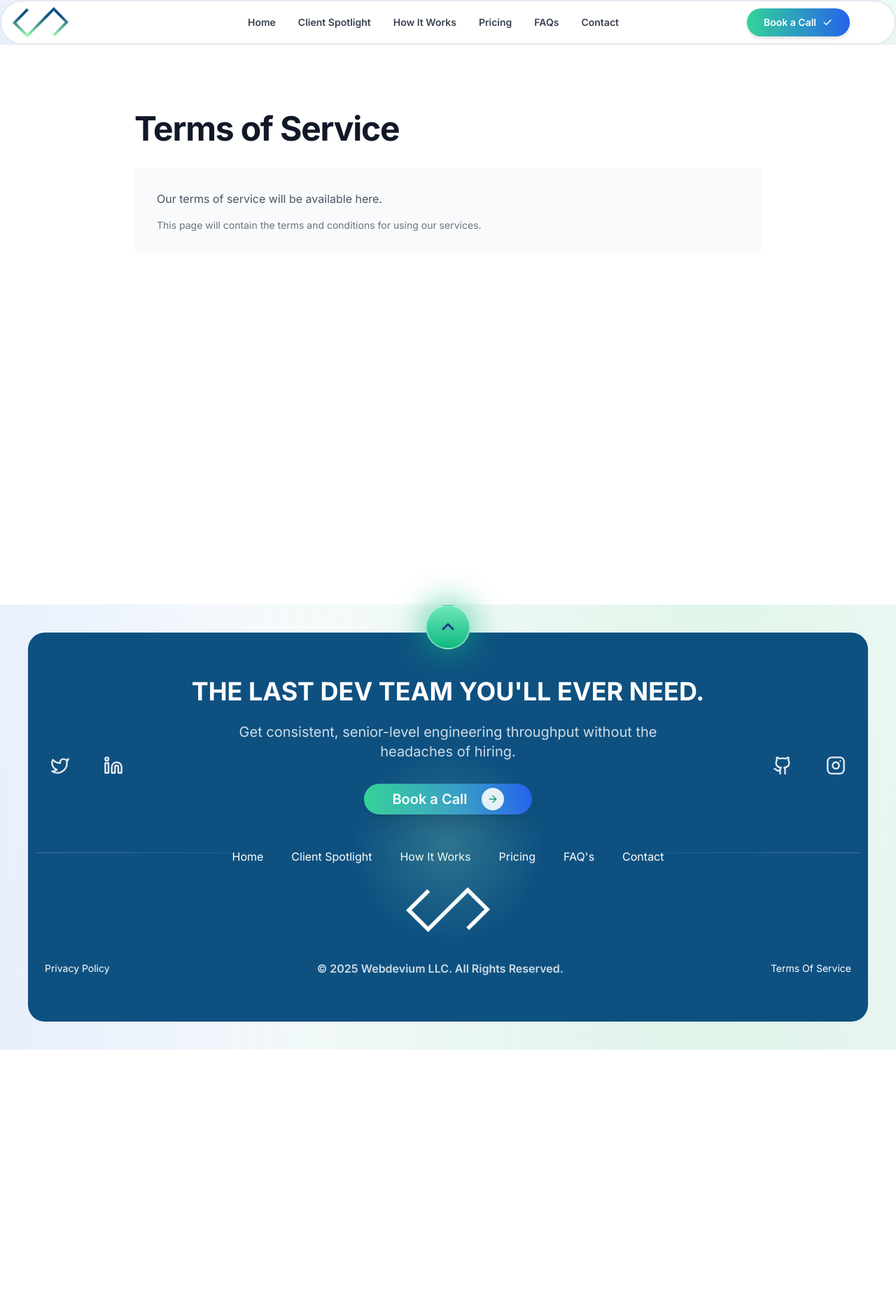
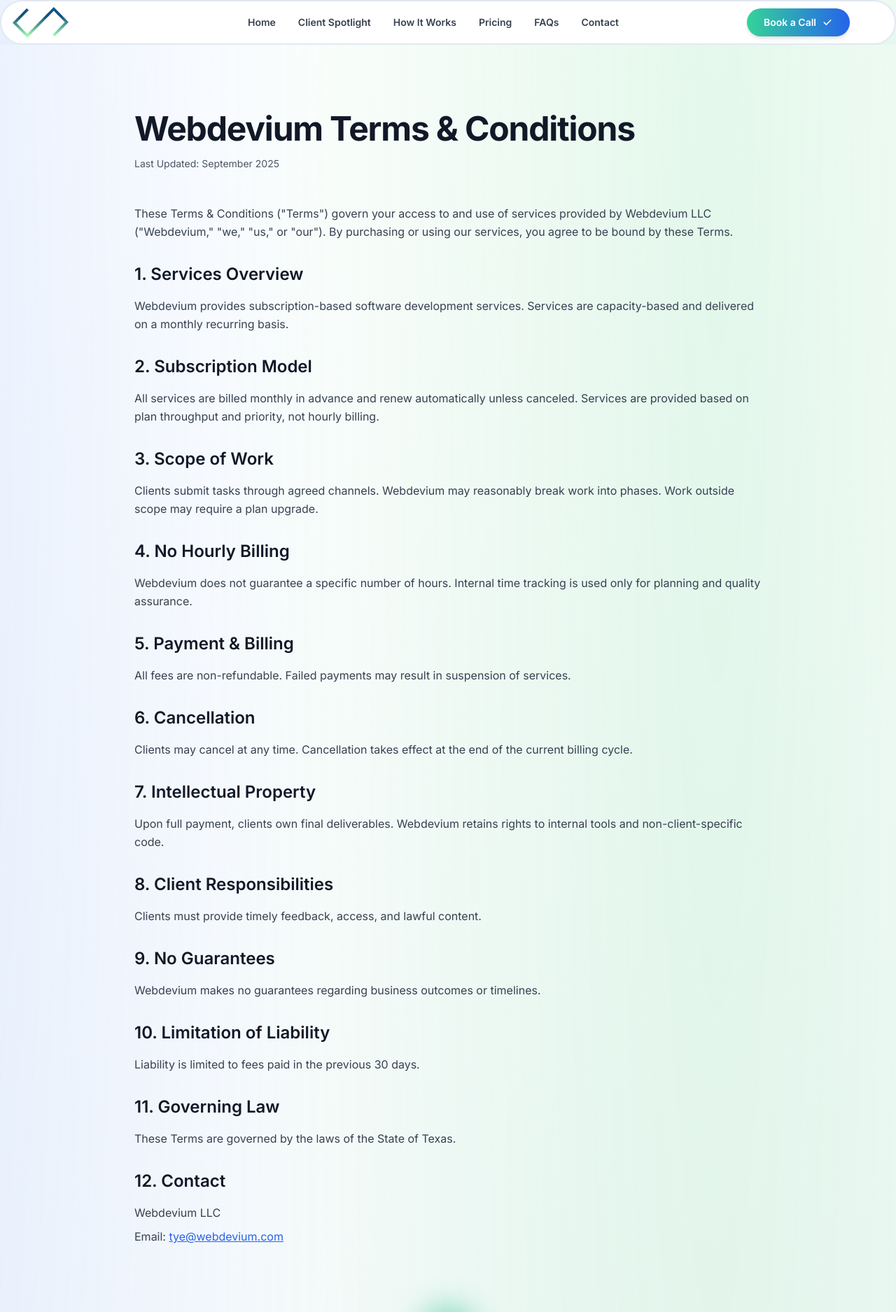
Before and after one commit to JamesWebDevium1/Webdevium-marketing, a Next.js app: page /terms in a window 1280 px wide. Shown: the top 1875 px of the page at 70% size. Before the commit the page ends 1500 px from the top, so only its background shows below. Built offline with nearby package versions, Linux system fonts and the light colour scheme; no server answers.

Commit message:
add Terms of Service Page

```diff
--- a/app/(marketing)/terms/page.tsx
+++ b/app/(marketing)/terms/page.tsx
@@ -1,26 +1,148 @@
+import type { Metadata } from 'next';
+
+export const metadata: Metadata = {
+  title: 'Terms & Conditions',
+  description: 'Terms and conditions for using Webdevium subscription-based software development services.',
+};
+
 export default function TermsPage() {
   return (
-    <div className="min-h-screen bg-white">
-      <div className="py-24 bg-white">
+    <div className="py-24">
         <div className="container mx-auto px-4">
           <div className="max-w-4xl mx-auto">
-            <h1 className="text-4xl font-bold tracking-tight text-gray-900 sm:text-5xl mb-8">
-              Terms of Service
+            <h1 className="text-4xl font-bold tracking-tight text-gray-900 sm:text-5xl mb-4">
+              Webdevium Terms & Conditions
             </h1>
+            <p className="text-gray-600 mb-12 text-sm">
+              Last Updated: September 2025
+            </p>
 
             <div className="prose prose-lg max-w-none">
-              <div className="bg-gray-50 rounded-lg p-8">
-                <p className="text-gray-600 mb-4">
-                  Our terms of service will be available here.
+              <div className="space-y-8">
+                <p className="text-gray-700 leading-relaxed">
+                  These Terms & Conditions (&quot;Terms&quot;) govern your access to and use of services provided by Webdevium LLC (&quot;Webdevium,&quot; &quot;we,&quot; &quot;us,&quot; or &quot;our&quot;). By purchasing or using our services, you agree to be bound by these Terms.
                 </p>
-                <p className="text-sm text-gray-500">
-                  This page will contain the terms and conditions for using our services.
-                </p>
+
+                <section className="space-y-4">
+                  <h2 className="text-2xl font-semibold text-gray-900 mt-8 mb-4">
+                    1. Services Overview
+                  </h2>
+                  <p className="text-gray-700 leading-relaxed">
+                    Webdevium provides subscription-based software development services. Services are capacity-based and delivered on a monthly recurring basis.
+                  </p>
+                </section>
+
+                <section className="space-y-4">
+                  <h2 className="text-2xl font-semibold text-gray-900 mt-8 mb-4">
+                    2. Subscription Model
+                  </h2>
+                  <p className="text-gray-700 leading-relaxed">
+                    All services are billed monthly in advance and renew automatically unless canceled. Services are provided based on plan throughput and priority, not hourly billing.
+                  </p>
+                </section>
+
+                <section className="space-y-4">
+                  <h2 className="text-2xl font-semibold text-gray-900 mt-8 mb-4">
+                    3. Scope of Work
+                  </h2>
+                  <p className="text-gray-700 leading-relaxed">
+                    Clients submit tasks through agreed channels. Webdevium may reasonably break work into phases. Work outside scope may require a plan upgrade.
+                  </p>
+                </section>
+
+                <section className="space-y-4">
+                  <h2 className="text-2xl font-semibold text-gray-900 mt-8 mb-4">
+                    4. No Hourly Billing
+                  </h2>
+                  <p className="text-gray-700 leading-relaxed">
+                    Webdevium does not guarantee a specific number of hours. Internal time tracking is used only for planning and quality assurance.
+                  </p>
+                </section>
+
+                <section className="space-y-4">
+                  <h2 className="text-2xl font-semibold text-gray-900 mt-8 mb-4">
+                    5. Payment & Billing
+                  </h2>
+                  <p className="text-gray-700 leading-relaxed">
+                    All fees are non-refundable. Failed payments may result in suspension of services.
+                  </p>
+                </section>
+
+                <section className="space-y-4">
+                  <h2 className="text-2xl font-semibold text-gray-900 mt-8 mb-4">
+                    6. Cancellation
+                  </h2>
+                  <p className="text-gray-700 leading-relaxed">
+                    Clients may cancel at any time. Cancellation takes effect at the end of the current billing cycle.
+                  </p>
+                </section>
+
+                <section className="space-y-4">
+                  <h2 className="text-2xl font-semibold text-gray-900 mt-8 mb-4">
+                    7. Intellectual Property
+                  </h2>
+                  <p className="text-gray-700 leading-relaxed">
+                    Upon full payment, clients own final deliverables. Webdevium retains rights to internal tools and non-client-specific code.
+                  </p>
+                </section>
+
+                <section className="space-y-4">
+                  <h2 className="text-2xl font-semibold text-gray-900 mt-8 mb-4">
+                    8. Client Responsibilities
+                  </h2>
+                  <p className="text-gray-700 leading-relaxed">
+                    Clients must provide timely feedback, access, and lawful content.
+                  </p>
+                </section>
+
+                <section className="space-y-4">
+                  <h2 className="text-2xl font-semibold text-gray-900 mt-8 mb-4">
+                    9. No Guarantees
+                  </h2>
+                  <p className="text-gray-700 leading-relaxed">
+                    Webdevium makes no guarantees regarding business outcomes or timelines.
+                  </p>
+                </section>
+
+                <section className="space-y-4">
+                  <h2 className="text-2xl font-semibold text-gray-900 mt-8 mb-4">
+                    10. Limitation of Liability
+                  </h2>
+                  <p className="text-gray-700 leading-relaxed">
+                    Liability is limited to fees paid in the previous 30 days.
+                  </p>
+                </section>
+
+                <section className="space-y-4">
+                  <h2 className="text-2xl font-semibold text-gray-900 mt-8 mb-4">
+                    11. Governing Law
+                  </h2>
+                  <p className="text-gray-700 leading-relaxed">
+                    These Terms are governed by the laws of the State of Texas.
+                  </p>
+                </section>
+
+                <section className="space-y-4">
+                  <h2 className="text-2xl font-semibold text-gray-900 mt-8 mb-4">
+                    12. Contact
+                  </h2>
+                  <div className="text-gray-700 leading-relaxed">
+                    <p className="mb-2">Webdevium LLC</p>
+                    <p>
+                      Email:{' '}
+                      <a
+                        href="mailto:tye@webdevium.com"
+                        className="text-blue-600 hover:text-blue-900 underline transition-colors"
+                      >
+                        tye@webdevium.com
+                      </a>
+                    </p>
+                  </div>
+                </section>
               </div>
             </div>
           </div>
         </div>
-      </div>
     </div>
   );
 }
```
